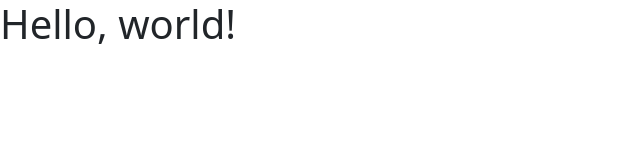
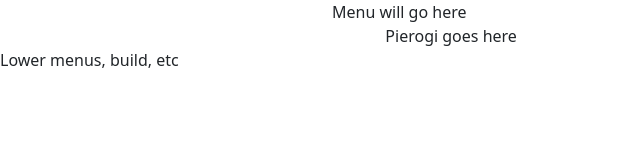
Before and after one commit to morelandjo/Pierogi-Clicker, a plain HTML site: page index.html in a window 1280 px wide. Shown: the whole page, without its empty margins (0-640 px from the left). Drawn offline with nearby package versions, Linux system fonts and the light colour scheme.

Commit message:
Update index.html
skeleton layout

```diff
--- a/index.html
+++ b/index.html
@@ -8,14 +8,29 @@
         <!-- Bootstrap CSS -->
         <link href="https://cdn.jsdelivr.net/npm/bootstrap@5.0.0-beta1/dist/css/bootstrap.min.css" rel="stylesheet" integrity="sha384-giJF6kkoqNQ00vy+HMDP7azOuL0xtbfIcaT9wjKHr8RbDVddVHyTfAAsrekwKmP1" crossorigin="anonymous">
 
-    <title>Hello, world!</title>
+        <title>Pierogi Clicker</title>
     </head>
     <body>
-    <h1>Hello, world!</h1>
-
-
-    <script src="https://cdn.jsdelivr.net/npm/bootstrap@5.0.0-beta1/dist/js/bootstrap.bundle.min.js" integrity="sha384-ygbV9kiqUc6oa4msXn9868pTtWMgiQaeYH7/t7LECLbyPA2x65Kgf80OJFdroafW" crossorigin="anonymous"></script>
-
-
+        <!--full-width global container -->
+        <div class="container-fluid">
+            <!-- top nav menu -->
+            <div class="row">
+                <div class="col"><!-- spacer--></div>
+                <div class="col-6">
+                    Menu will go here
+                </div>
+                <div class="col"><!-- spacer--></div>
+            </div>
+            <div class="row">
+                <div class="col"><!-- spacer--></div>
+                <div class="col-5">
+                    Pierogi goes here
+                </div>
+                <div class="col"><!-- spacer--></div>
+            </div>
+            <div class="row">
+            Lower menus, build, etc
+            </div>
+        </div>
     </body>
 </html>
```
Lines whose indentation alone changed are shown as unchanged.
